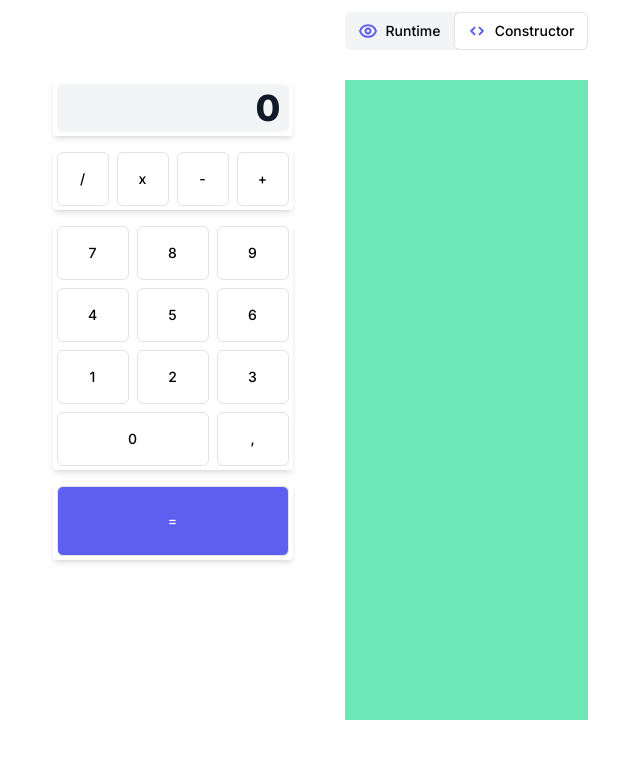
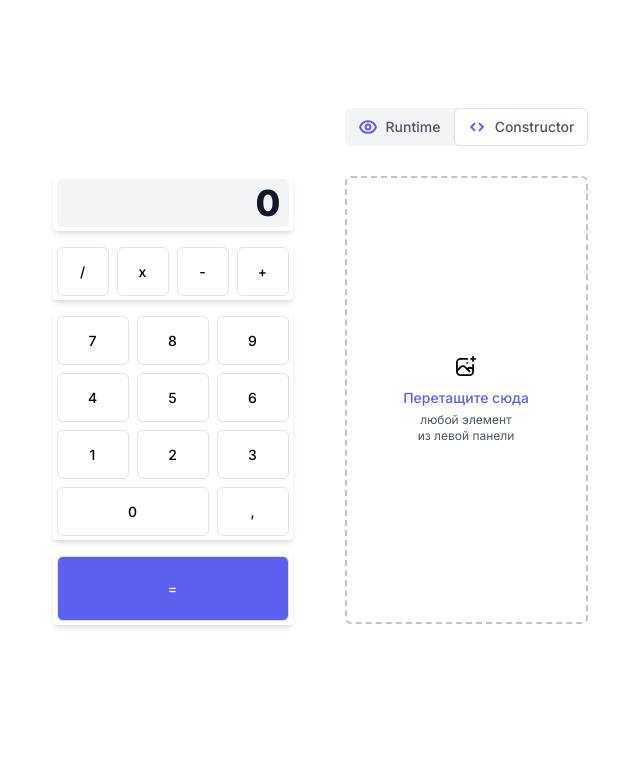
Before and after one commit to 7evenUp/sendsay-test-task, a React (Vite) app: page / in a window 1280 px wide. Shown: the top 758 px of the page, without its empty margins (320-960 px from the left). Built offline with nearby package versions, Linux system fonts and the light colour scheme.

Commit message:
Закончил вёрстку

```diff
--- a/src/App.tsx
+++ b/src/App.tsx
@@ -1,10 +1,11 @@
 import { Button, Container, Display, Numpad, ToggleMode } from './components'
+import { Drop } from './icons'
 
 function App() {
 
   return (
     <div className="w-screen h-screen flex items-center justify-center overflow-x-hidden">
-      <div className='w-[695px] h-[640px] flex px-20 gap-[52px]'>
+      <div className='w-[695px] h-[640px] flex items-center px-20 gap-[52px]'>
         <div className="w-[240px] flex flex-col gap-3">
           <Container>
             <Display />
@@ -24,9 +25,17 @@ function App() {
             <Button isEqualsButton={true}>=</Button>
           </Container>
         </div>
-        <div className="w-[243px] bg-emerald-300 relative">
+        <div className="w-[243px] relative">
           <div className="absolute w-full -top-[30px] left-0 -translate-y-full">
             <ToggleMode />
+          </div>
+          <div className="flex items-center justify-center h-[448px] rounded-md
+                          border-2 border-border-dashed border-dashed">
+            <div className="flex flex-col items-center">
+              <Drop width={20} height={20} color='stroke-black' />
+              <span className="text-sm font-medium text-iris mt-3">Перетащите сюда</span>
+              <span className="text-xs text-gray-text w-[106px] mt-1 text-center">любой элемент из левой панели</span>
+            </div>
           </div>
         </div>
       </div>
--- a/src/components/Button.tsx
+++ b/src/components/Button.tsx
@@ -11,7 +11,7 @@ const Button = ({
     <button
       className={`flex items-center justify-center py-4 w-full
                   rounded-md border border-outline
-                text-black text-sm font-medium
+                text-black text-sm font-medium leading-[15px]
                   ${isEqualsButton ? "py-6 bg-iris text-white" : ''}`}
     >
       {children}
--- a/src/components/ToggleMode.tsx
+++ b/src/components/ToggleMode.tsx
@@ -6,11 +6,11 @@ const ToggleMode = () => {
     <div className="flex items-center justify-between bg-gray-bg rounded-md p-[1px] w-full">
       <div className="flex items-center gap-2 py-2 px-3">
         <Eye width={20} height={20} color='stroke-iris' />
-        <span className="font-medium text-sm">Runtime</span>
+        <span className="font-medium text-sm text-gray-text">Runtime</span>
       </div>
       <div className="flex items-center gap-2 py-2 px-3 bg-white rounded-[5px] ring-1 ring-outline">
         <Selector width={20} height={20} color='stroke-iris' />
-        <span className="font-medium text-sm">Constructor</span>
+        <span className="font-medium text-sm text-gray-text">Constructor</span>
       </div>
     </div>
   )
--- a/tailwind.config.cjs
+++ b/tailwind.config.cjs
@@ -9,8 +9,10 @@ module.exports = {
       colors: {
         iris: '#5D5FEF',
         'gray-bg': '#F3F4F6',
+        'gray-text': '#4D5562',
         outline: '#E2E3E5',
-        display: '#111827'
+        display: '#111827',
+        'border-dashed': '#C4C4C4'
       }
     },
   },
```
